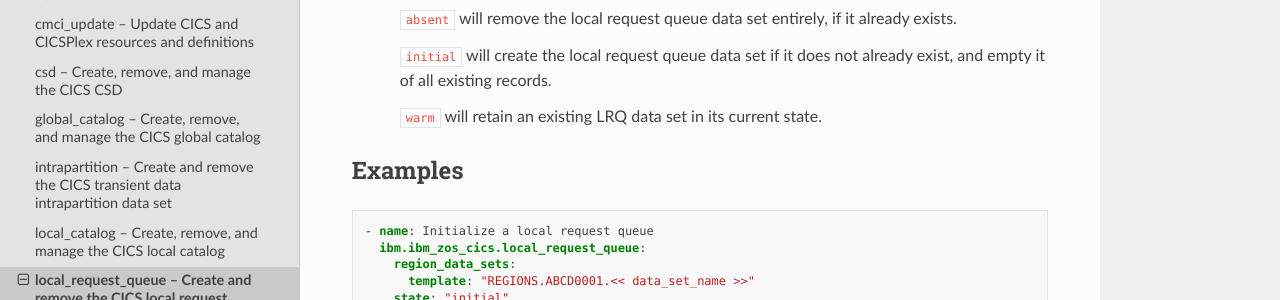
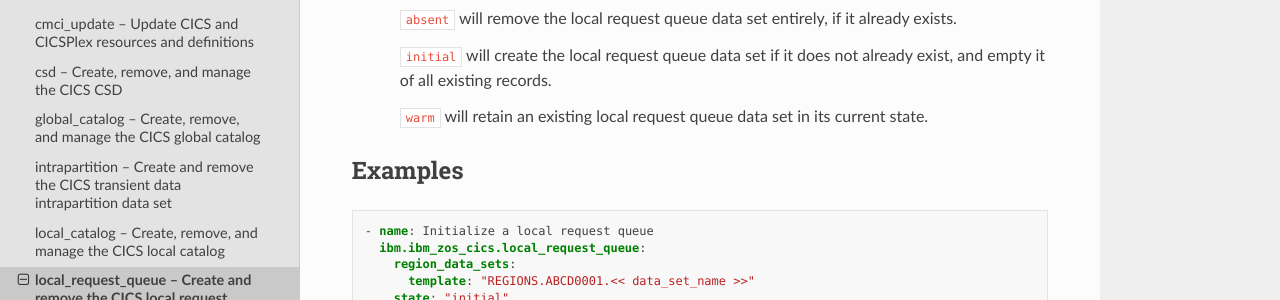
Before and after one commit to ansible-collections/ibm_zos_cics, a Sphinx documentation site: the page built from docs/source/modules/local_request_queue.rst, in a window 1280 px wide and 900 px high, scrolled down 1711 px. Shown: the part 151-451 px from the top of the window. Built offline with Sphinx 7.4.7 and the Read the Docs theme 2.0.0, drawn with Linux system fonts in a browser that asks for light colours.

Commit message:
Update local_request_queue.rst
Change LQR to local request queue because LQR has not been used elsewhere in this doc

```diff
--- a/docs/source/modules/local_request_queue.rst
+++ b/docs/source/modules/local_request_queue.rst
@@ -82,7 +82,7 @@ Parameters
 
     \ :literal:`initial`\  will create the local request queue data set if it does not already exist, and empty it of all existing records.
 
-    \ :literal:`warm`\  will retain an existing LRQ data set in its current state.
+    \ :literal:`warm`\  will retain an existing local request queue data set in its current state.
 
 
 
```
